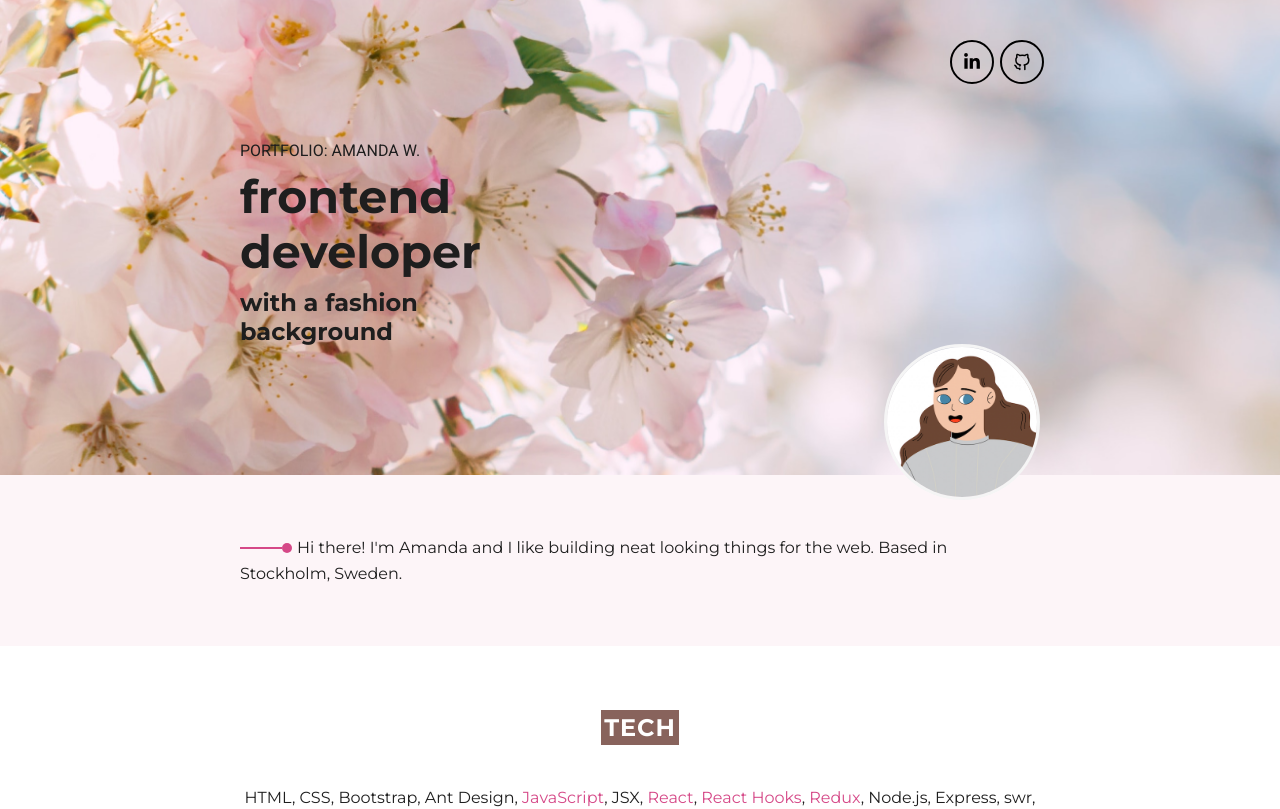
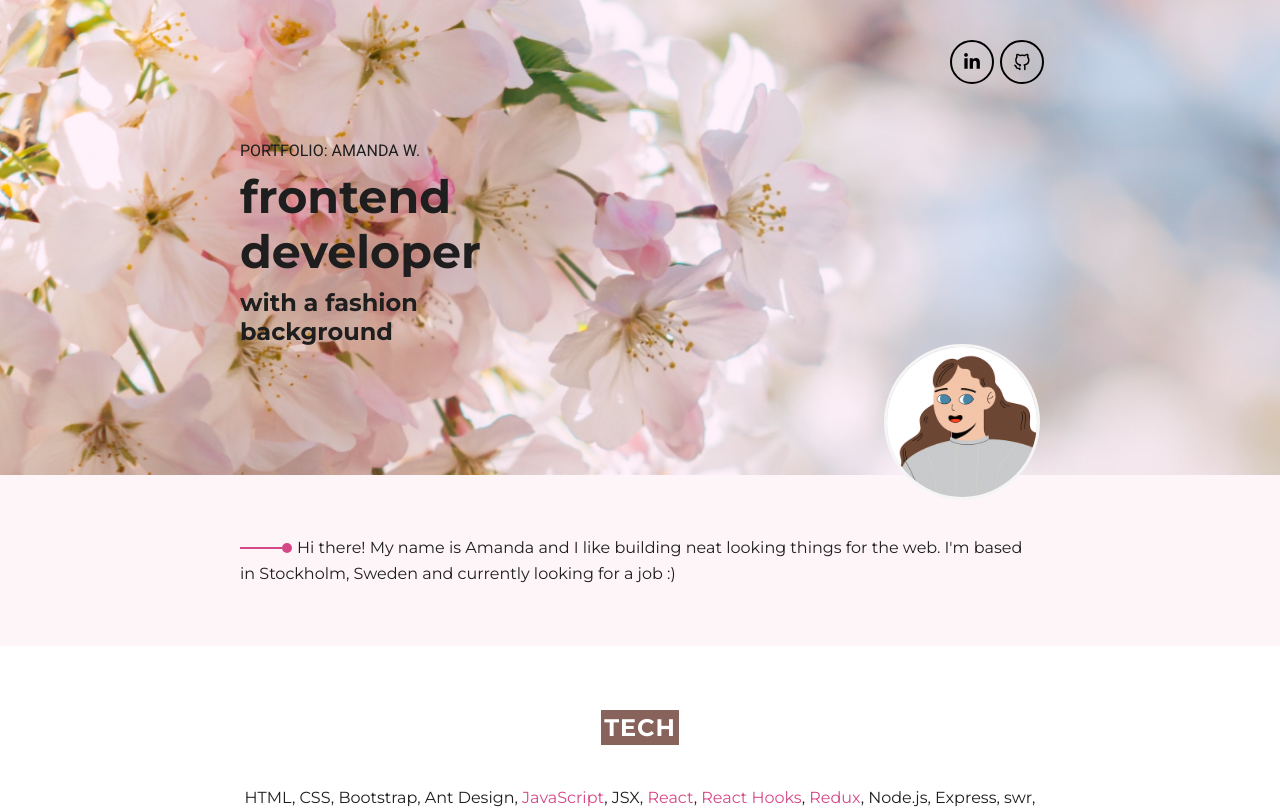
Before and after one commit to Technigo/project-react-portfolio, a React (Create React App) app: page / in a window 1280 px wide. Shown: the top 809 px of the page. Built offline with nearby package versions, Linux system fonts and the light colour scheme.

Commit message:
Change into text

```diff
--- a/src/components/Summary.js
+++ b/src/components/Summary.js
@@ -15,8 +15,8 @@ const Summary = () => {
       <Wrapper>
         <SummaryText>
           <Lollipop />
-          Hi there! I&apos;m Amanda and I like building neat looking things for the web.
-          Based in Stockholm, Sweden.
+          Hi there! My name is Amanda and I like building neat looking things for the web.
+          I&apos;m based in Stockholm, Sweden and currently looking for a job :)
         </SummaryText>
       </Wrapper>
     </PageSection>
```
